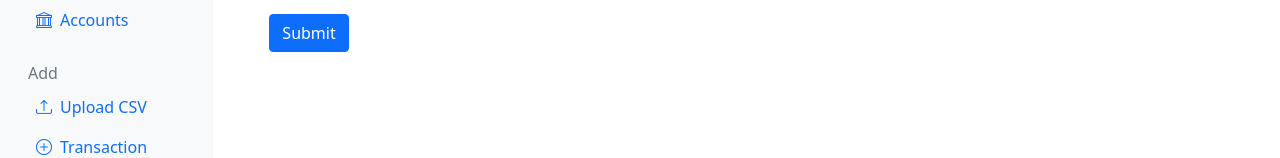
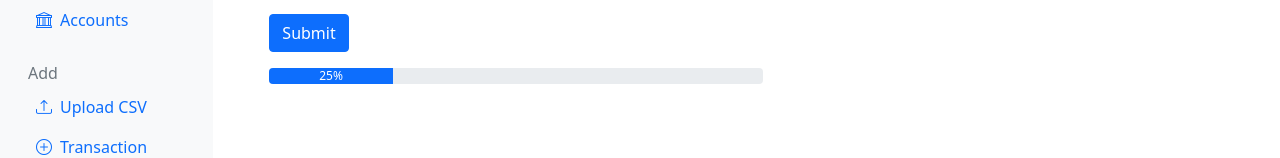
Before and after one commit to callmeisma/tasty-tracker, a React (Create React App) app: page /upload-transactions in a window 1280 px wide. Shown: the part 216-374 px from the top of the page. Built offline with nearby package versions, Linux system fonts and the light colour scheme; no server answers.

Commit message:
monthly chart updates on acc selected

```diff
--- a/src/components/chart-monthly-component.js
+++ b/src/components/chart-monthly-component.js
@@ -29,7 +29,7 @@ const ChartMonthly = (props) => {
   };
 
   const realizedTrades = () => {
-    return props.trades.filter((trade) => trade.enddate !== undefined);
+    return trades.filter((trade) => trade.enddate !== undefined);
   };
 
   const getMonthlyReturns = (year, month) => {
--- a/src/components/upload-transactions-component.js
+++ b/src/components/upload-transactions-component.js
@@ -6,7 +6,6 @@ const UploadTransactions = (props) => {
   const [accounts, setAccounts] = useState([]);
   const [csv, setCsv] = useState("");
   const [row, setRow] = useState([]);
-  const [added, setAdded] = useState("");
 
   const csvHandler = (input) => {
     if (input.target.files && input.target.files[0]) {
@@ -89,7 +88,7 @@ const UploadTransactions = (props) => {
       };
       axios
         .post("http://localhost:4000/transactions/add", transaction)
-        .then((res) => console.log(res.data), setAdded("Transactions added"));
+        .then((res) => console.log(res.data));
     }
 
     axios
@@ -143,20 +142,25 @@ const UploadTransactions = (props) => {
             type="file"
             id="formFile"
             onChange={(e) => csvHandler(e)}
+            required
           />
         </div>
-        <div className="mb-3">
-          <button
-            type="submit"
-            className="btn btn-primary"
-            form="csv-form"
-            onClick={(e) => onSubmit(e)}
-          >
-            Submit
-          </button>
+        <button type="submit" className="btn btn-primary" form="csv-form">
+          Submit
+        </button>
+      </form>
+      <div className="progress w-50 m-3">
+        <div
+          className="progress-bar"
+          role="progressbar"
+          style={{ width: "25%" }}
+          aria-valuenow="25"
+          aria-valuemin="0"
+          aria-valuemax="100"
+        >
+          25%
         </div>
-      </form>
-      <p>{added}</p>
+      </div>
     </div>
   );
 };
```
